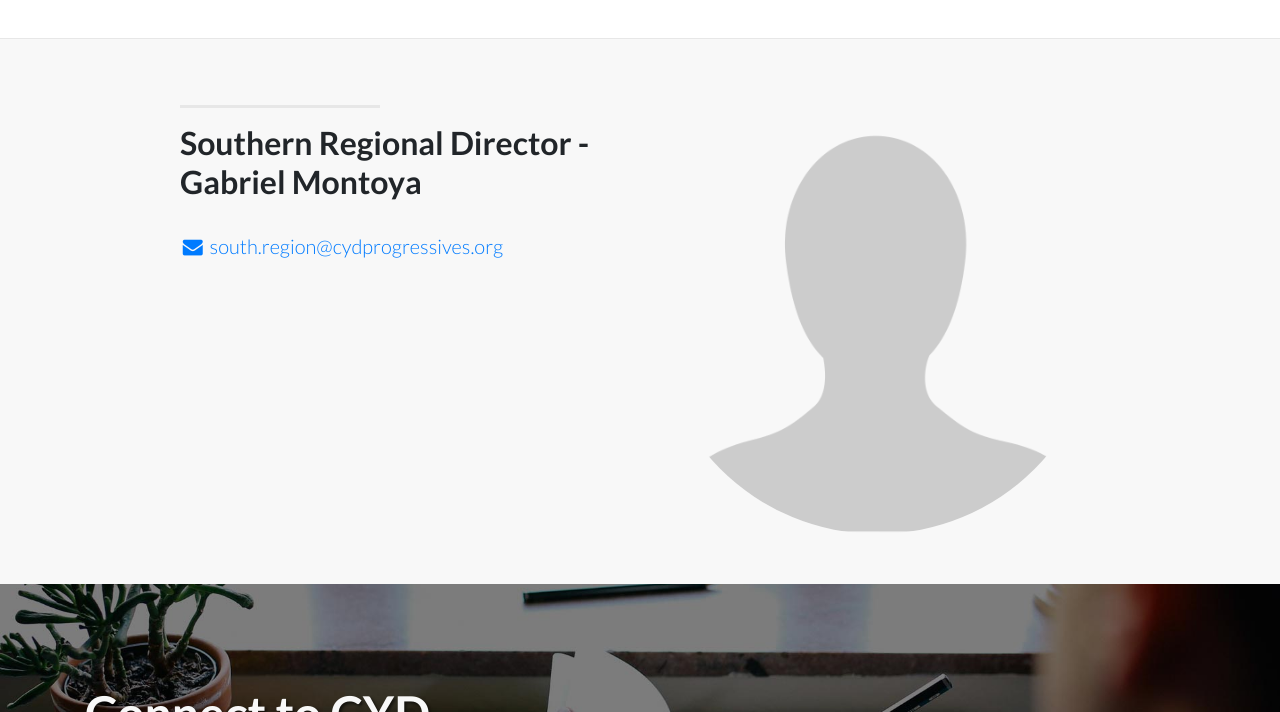
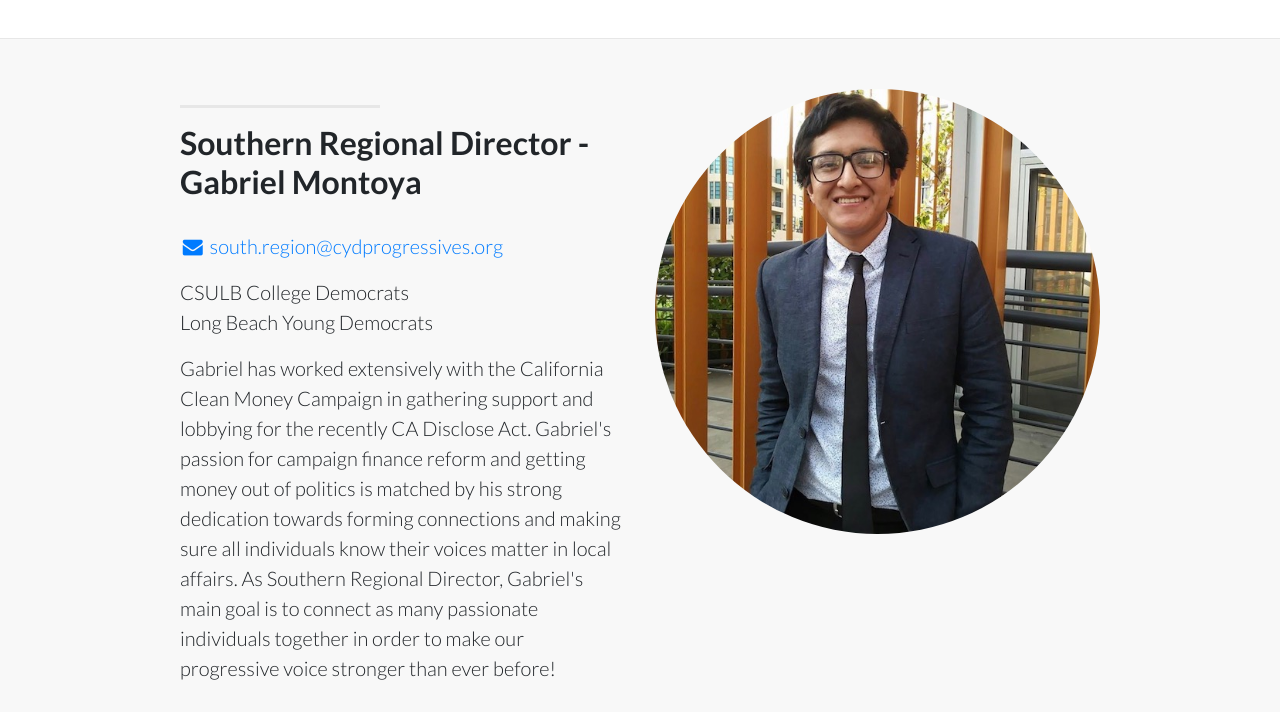
Before and after one commit to CYD-Progressives/cyd-progressives, a website: page officers.html in a window 1280 px wide. Shown: the part 5199-5911 px from the top of the page. Drawn offline with Linux system fonts and the light colour scheme.

Commit message:
Adds Gabriel pic & bio

```diff
--- a/officers.html
+++ b/officers.html
@@ -255,11 +255,12 @@
             <hr class="section-heading-spacer">
             <div class="clearfix"></div>
             <h2 class="section-heading">Southern Regional Director -<br>Gabriel Montoya</h2>
-            <p class="lead">
-              <a target="_blank" href="mailto:south.region@cydprogressives.org"><i class="fa fa-envelope fa-fw"></i> south.region@cydprogressives.org</a></p>
+            <p class="lead"><a target="_blank" href="mailto:south.region@cydprogressives.org"><i class="fa fa-envelope fa-fw"></i> south.region@cydprogressives.org</a></p>
+            <p class="lead">CSULB College Democrats<br>Long Beach Young Democrats</p>
+            <p class="lead">Gabriel has worked extensively with the California Clean Money Campaign in gathering support and lobbying for the recently CA Disclose Act. Gabriel's passion for campaign finance reform and getting money out of politics is matched by his strong dedication towards forming connections and making sure all individuals know their voices matter in local affairs. As Southern Regional Director, Gabriel's main goal is to connect as many passionate individuals together in order to make our progressive voice stronger than ever before!</p>
           </div>
           <div class="col-lg-5 mr-auto">
-            <img class="img-fluid portrait" src="img/shadow.png" alt="">
+            <img class="img-fluid portrait" src="img/gabriel.jpg" alt="">
           </div>
         </div>
 
```
Also changed, not shown: img/gabriel.jpg (added).
